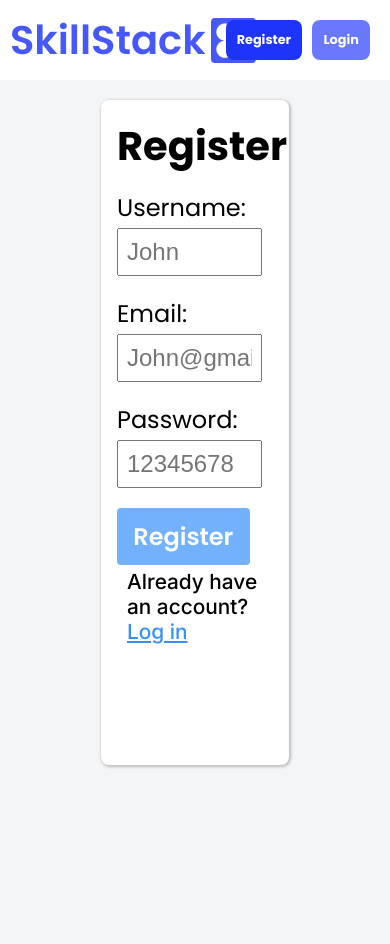
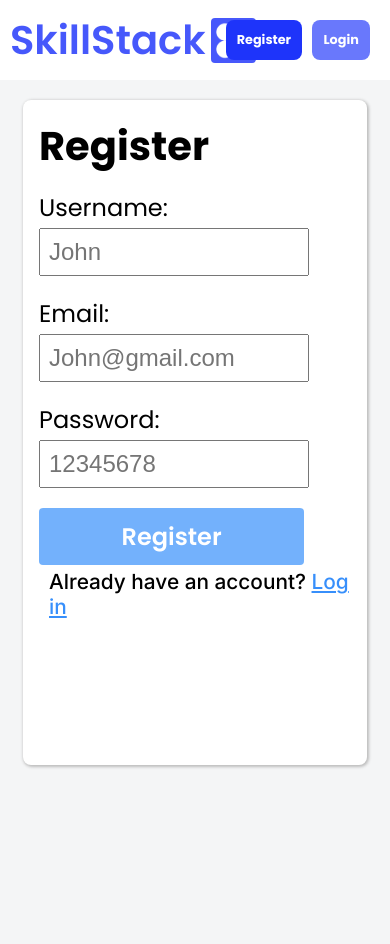
Before and after one commit to pkc0des/SkillStack, a Django app: page /register in a window 390 px wide. Run offline with Django 5.2, Linux system fonts and the light colour scheme.

Commit message:
Made auth pages responsive on common/major screen widths

```diff
--- a/accounts/static/accounts/auth.css
+++ b/accounts/static/accounts/auth.css
@@ -78,3 +78,21 @@
 .card-container .login-container {
     height: 60%;
 }
+
+@media (max-width: 1024px) {
+    .card-container .auth-container {
+        width: 50%;
+    }
+}
+
+@media (max-width: 768px) {
+    .card-container .auth-container {
+        width: 60%;
+    }
+}
+
+@media (max-width: 768px) {
+    .card-container .auth-container {
+        width: 80%;
+    }
+}
```
